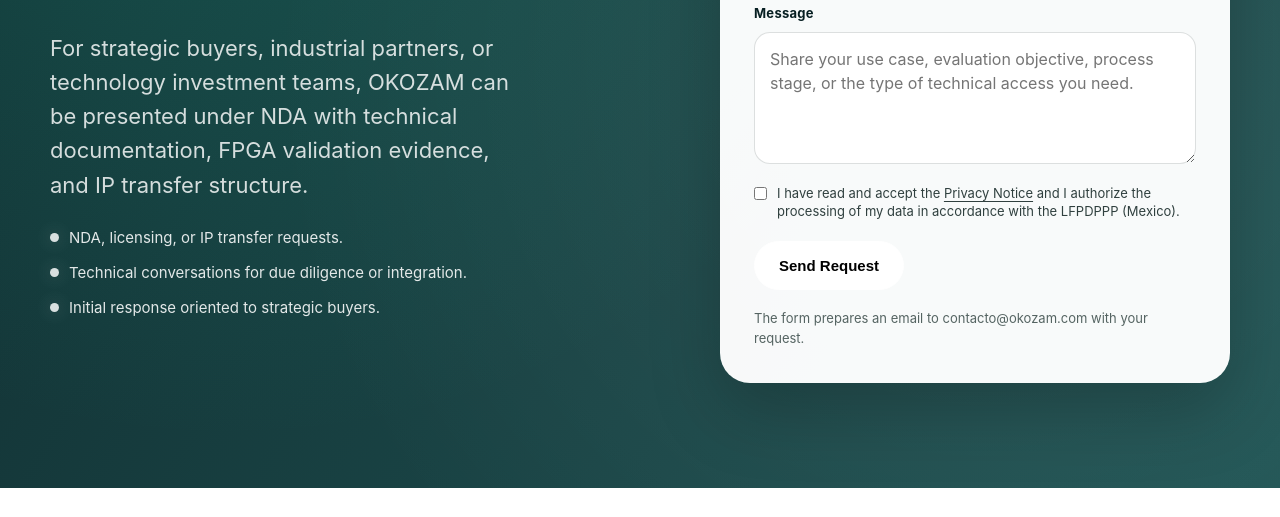
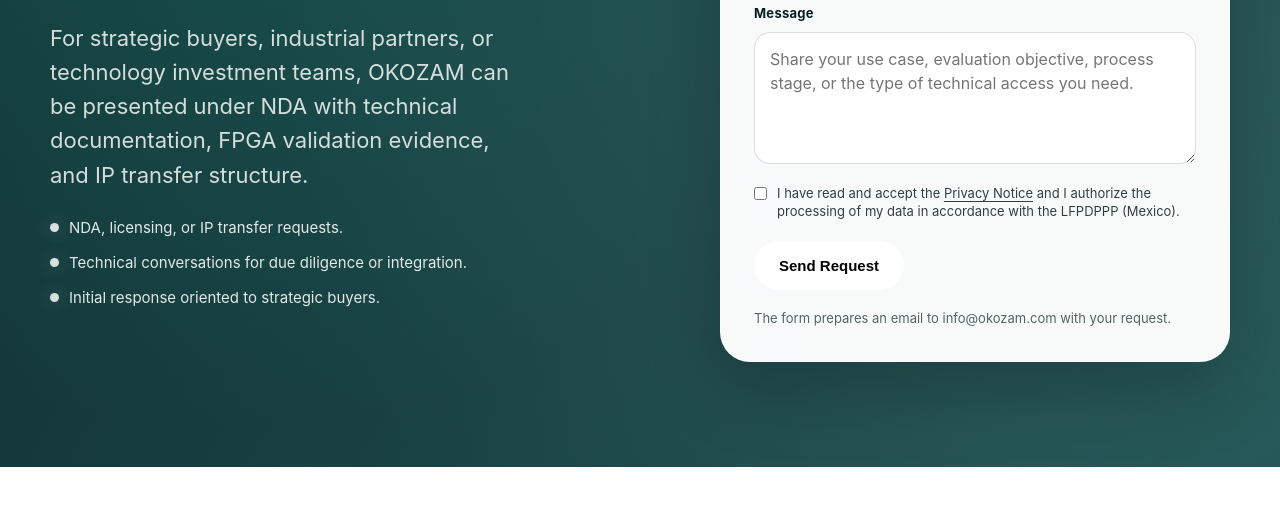
Before and after one commit to rericna226-cell/OKOZAM, a plain HTML site: page indexEN.html in a window 1280 px wide. Shown: the part 10343-10860 px from the top of the page. Drawn offline with Linux system fonts and the light colour scheme.

Commit message:
Cambiar correo

```diff
--- a/indexEN.html
+++ b/indexEN.html
@@ -1854,7 +1854,7 @@
             </div>
 
             <div class="form-note">
-              The form prepares an email to contacto@okozam.com with your request.
+              The form prepares an email to info@okozam.com with your request.
             </div>
           </form>
         </div>
```
